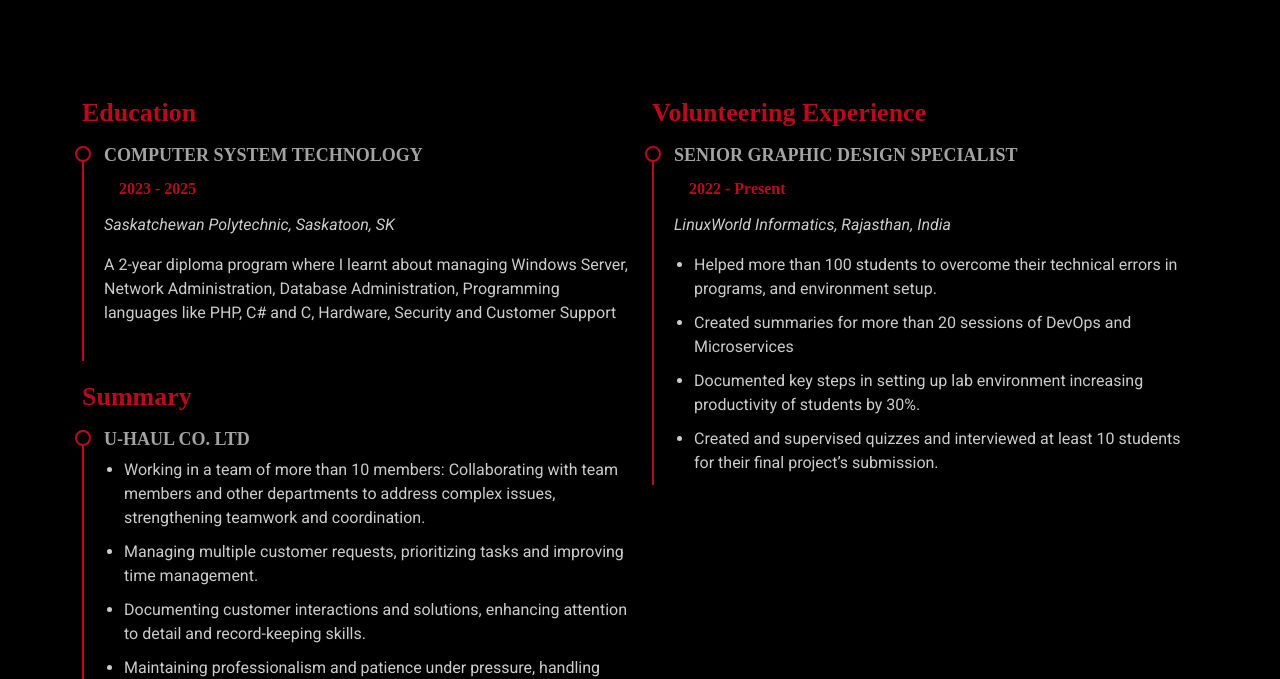
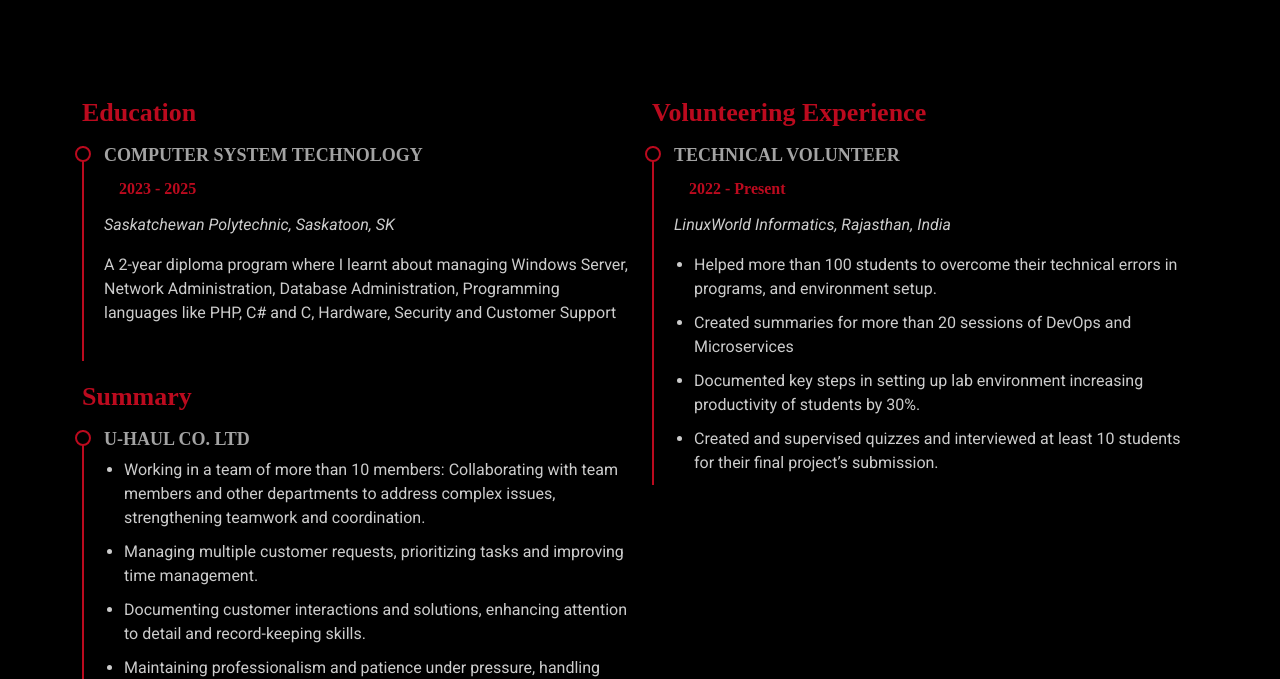
Before and after one commit to useradd-anuj/useradd-anuj.github.io, a plain HTML site: page resume.html in a window 1280 px wide. Shown: the part 130-809 px from the top of the page. Drawn offline with Linux system fonts and the light colour scheme.

Commit message:
Update resume.html

```diff
--- a/resume.html
+++ b/resume.html
@@ -96,7 +96,7 @@
           <div class="col-lg-6" data-aos="fade-up" data-aos-delay="200">
             <h3 class="resume-title">Volunteering Experience</h3>
             <div class="resume-item">
-              <h4>Senior graphic design specialist</h4>
+              <h4>Technical Volunteer</h4>
               <h5>2022 - Present</h5>
               <p><em>LinuxWorld Informatics, Rajasthan, India </em></p>
               <ul>
```
